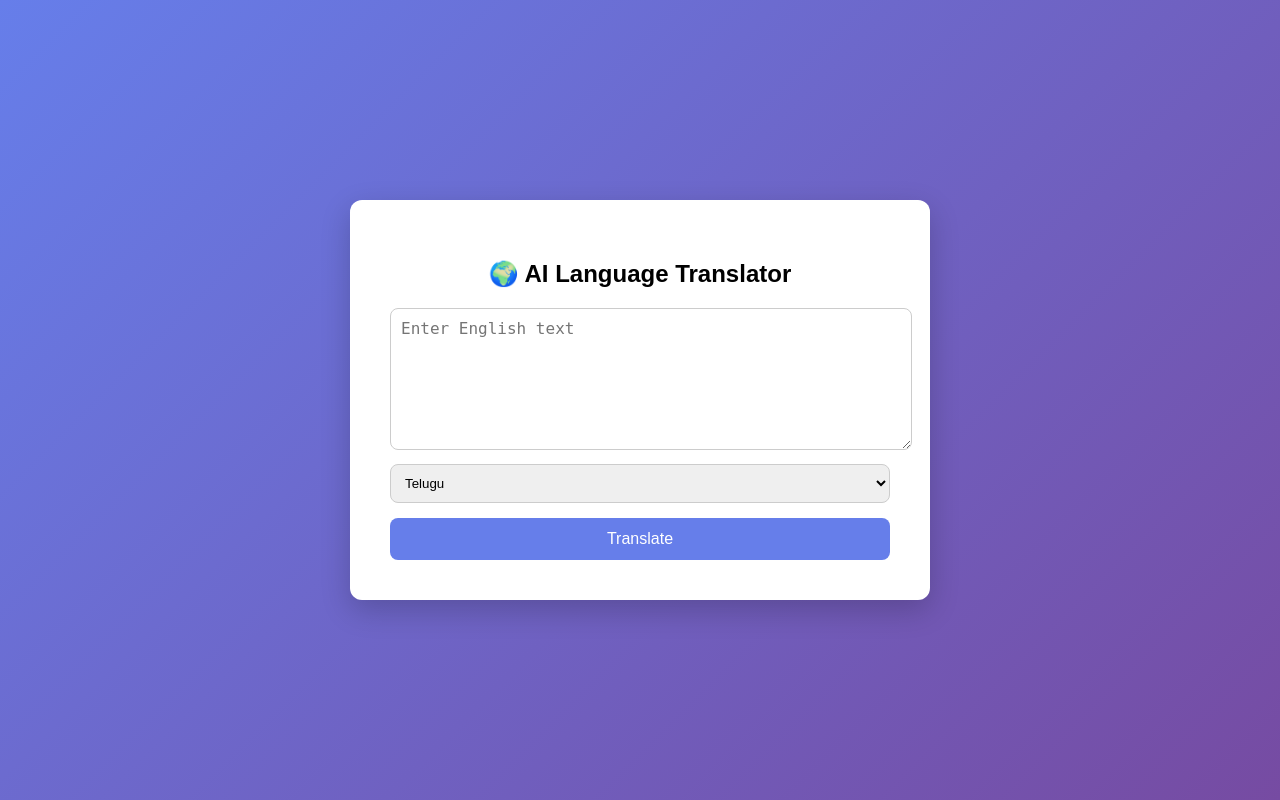
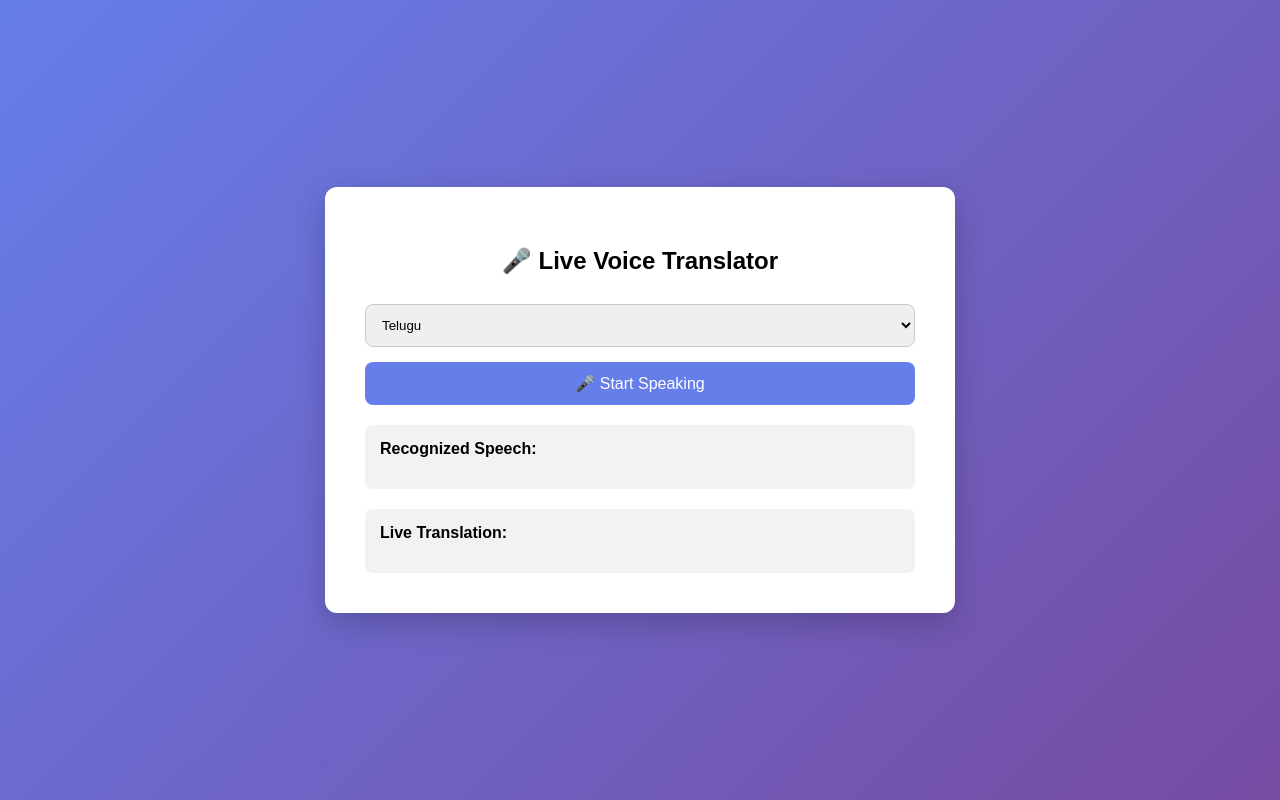
Before and after one commit to JayadeepKondaveeti/translator-app, a Flask app: page / in a window 1280 px wide. Run offline with Flask 3, Linux system fonts and the light colour scheme.

Commit message:
Update index.html

```diff
--- a/templates/index.html
+++ b/templates/index.html
@@ -1,7 +1,8 @@
 <!DOCTYPE html>
 <html>
 <head>
-<title>AI Translator</title>
+
+<title>Live Voice Translator</title>
 
 <style>
 
@@ -19,45 +20,37 @@ margin:0;
 background:white;
 padding:40px;
 border-radius:12px;
-width:500px;
+width:550px;
 box-shadow:0 10px 30px rgba(0,0,0,0.2);
 text-align:center;
 }
 
-textarea{
-width:100%;
-height:120px;
-padding:10px;
-border-radius:8px;
-border:1px solid #ccc;
-font-size:16px;
-}
-
 select{
 width:100%;
-padding:10px;
+padding:12px;
 margin-top:10px;
 border-radius:8px;
 border:1px solid #ccc;
 }
 
 button{
+width:100%;
+padding:12px;
 margin-top:15px;
-padding:12px;
-width:100%;
+border:none;
+border-radius:8px;
 background:#667eea;
 color:white;
-border:none;
-border-radius:8px;
 font-size:16px;
 cursor:pointer;
 }
 
-.result{
+.box{
 margin-top:20px;
+padding:15px;
 background:#f2f2f2;
-padding:15px;
 border-radius:8px;
+text-align:left;
 }
 
 </style>
@@ -68,13 +61,9 @@ border-radius:8px;
 
 <div class="container">
 
-<h2>🌍 AI Language Translator</h2>
+<h2>🎤 Live Voice Translator</h2>
 
-<form method="POST">
-
-<textarea name="text" placeholder="Enter English text"></textarea>
-
-<select name="language">
+<select id="language">
 
 <option value="te">Telugu</option>
 <option value="hi">Hindi</option>
@@ -89,23 +78,71 @@ border-radius:8px;
 
 </select>
 
-<button type="submit">Translate</button>
+<button onclick="startListening()">🎤 Start Speaking</button>
 
-</form>
+<div class="box">
 
-{% if translated %}
+<b>Recognized Speech:</b>
 
-<div class="result">
-
-<b>Translated Text:</b>
-
-<p>{{ translated }}</p>
+<p id="speech"></p>
 
 </div>
 
-{% endif %}
+<div class="box">
+
+<b>Live Translation:</b>
+
+<p id="translation"></p>
 
 </div>
 
+</div>
+
+<script>
+
+const recognition = new (window.SpeechRecognition || window.webkitSpeechRecognition)();
+
+recognition.continuous = true;
+recognition.lang = "en-US";
+
+function startListening(){
+
+recognition.start();
+
+}
+
+recognition.onresult = function(event){
+
+let text = event.results[event.results.length - 1][0].transcript;
+
+document.getElementById("speech").innerText = text;
+
+let language = document.getElementById("language").value;
+
+fetch("/translate", {
+
+method:"POST",
+
+headers:{
+"Content-Type":"application/json"
+},
+
+body:JSON.stringify({
+text:text,
+language:language
+})
+
+})
+.then(res=>res.json())
+.then(data=>{
+
+document.getElementById("translation").innerText = data.translated;
+
+});
+
+};
+
+</script>
+
 </body>
 </html>
```
